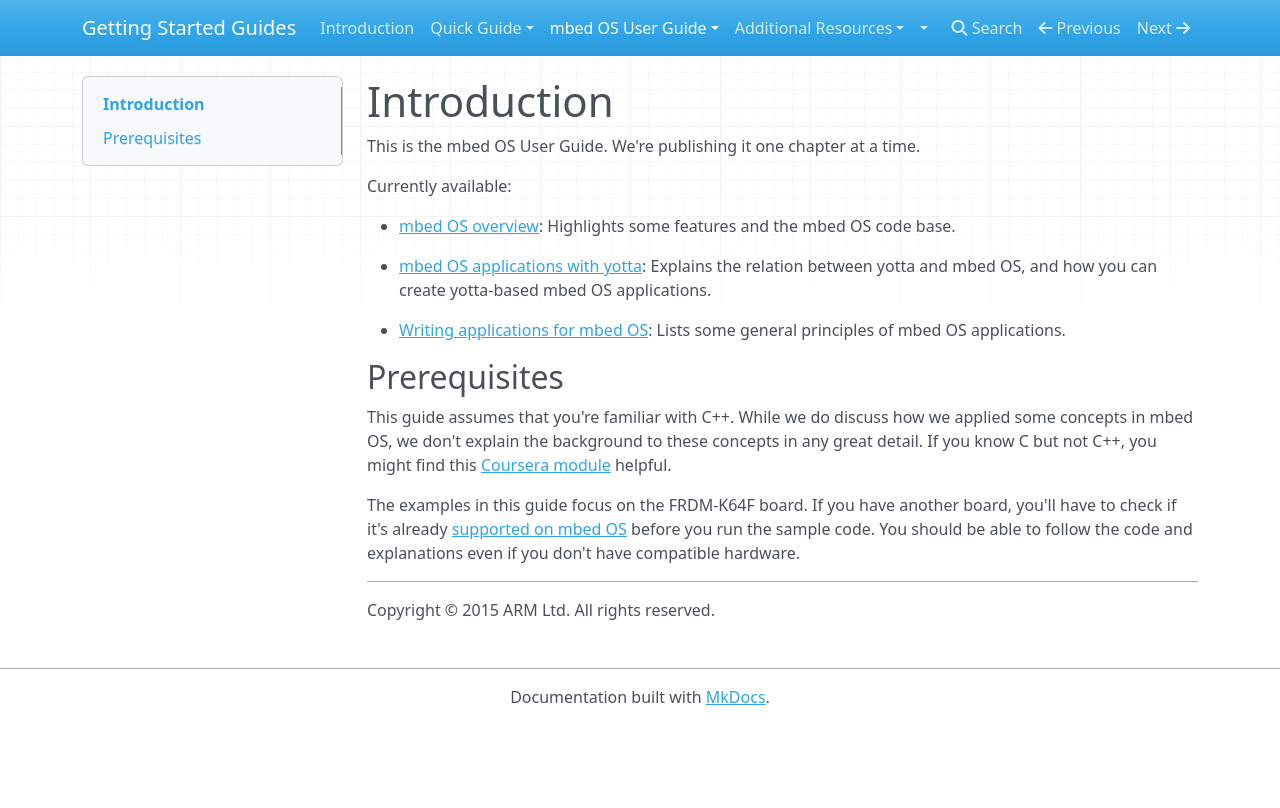
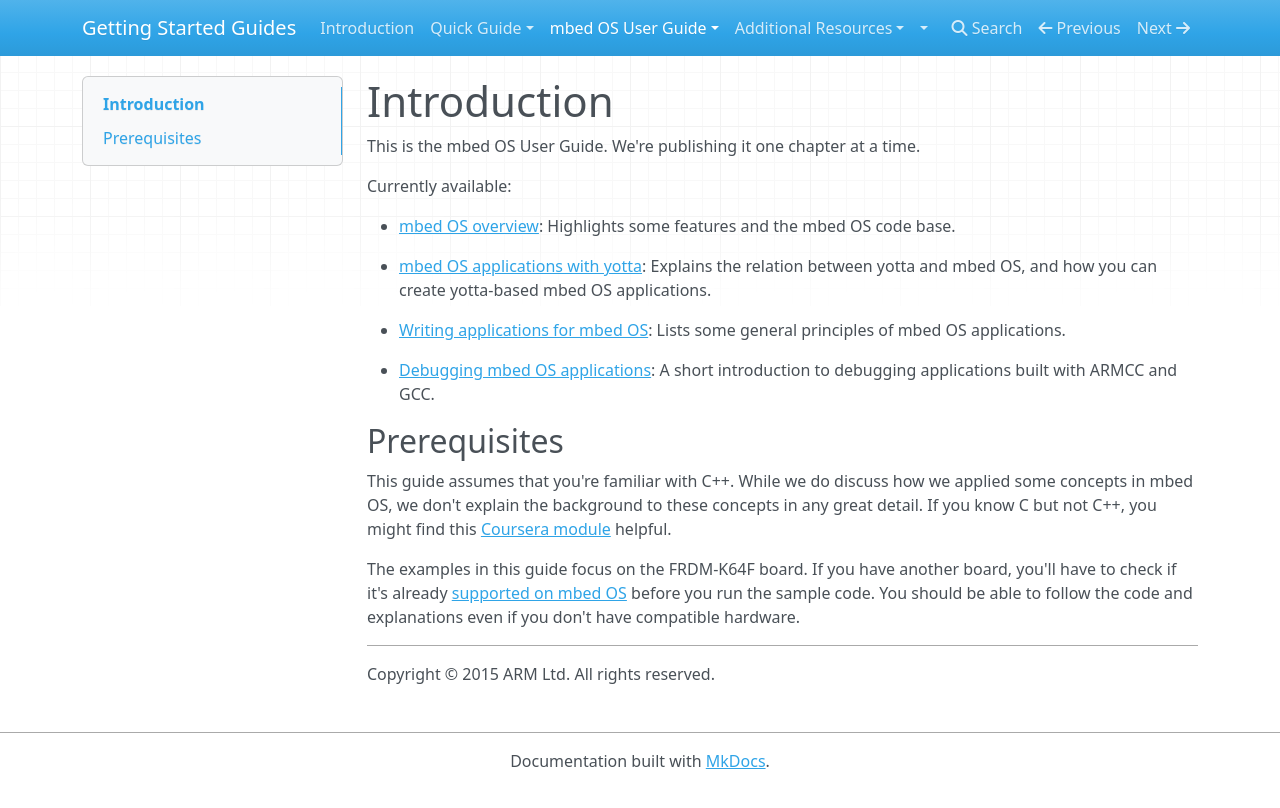
Before and after one commit to ARMmbed/GettingStartedmbedOS, an MkDocs documentation site: the page built from Docs/Full_Guide/guide_index.md, in a window 1280 px wide. Shown: the top 808 px of the page. Built offline with MkDocs 1.6.1, drawn with Linux system fonts in a browser that asks for light colours; nearby versions of some CDN libraries; old or Windows-style settings are respelled for this version of MkDocs.

Commit message:
Adding debugging section

```diff
--- a/Docs/Full_Guide/guide_index.md
+++ b/Docs/Full_Guide/guide_index.md
@@ -10,6 +10,7 @@ Currently available:
 
 * [Writing applications for mbed OS](app_on_mbed_os.md): Lists some general principles of mbed OS applications.
 
+* [Debugging mbed OS applications](Debugging.md): A short introduction to debugging applications built with ARMCC and GCC.
 
 ## Prerequisites
 
```
